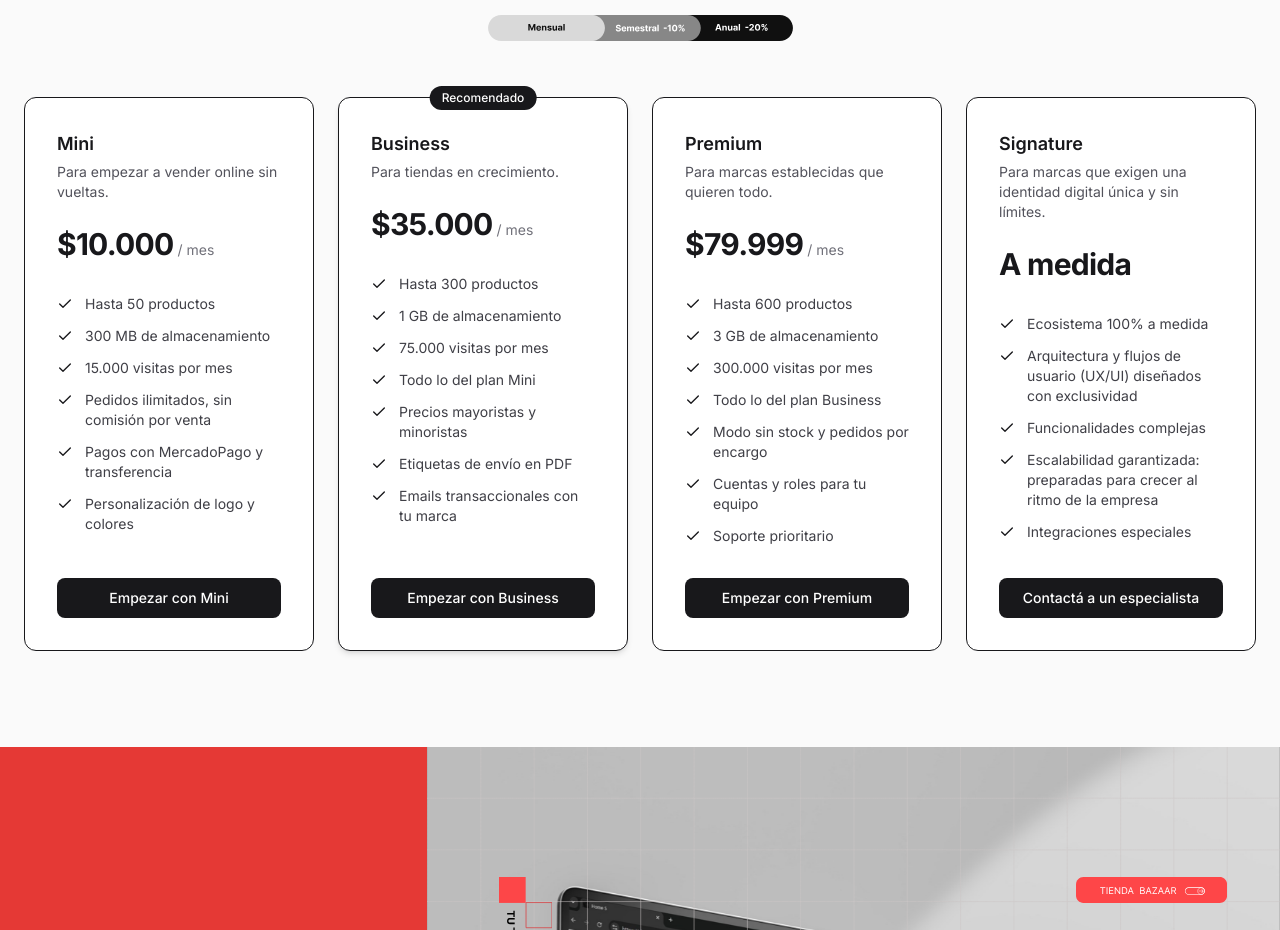
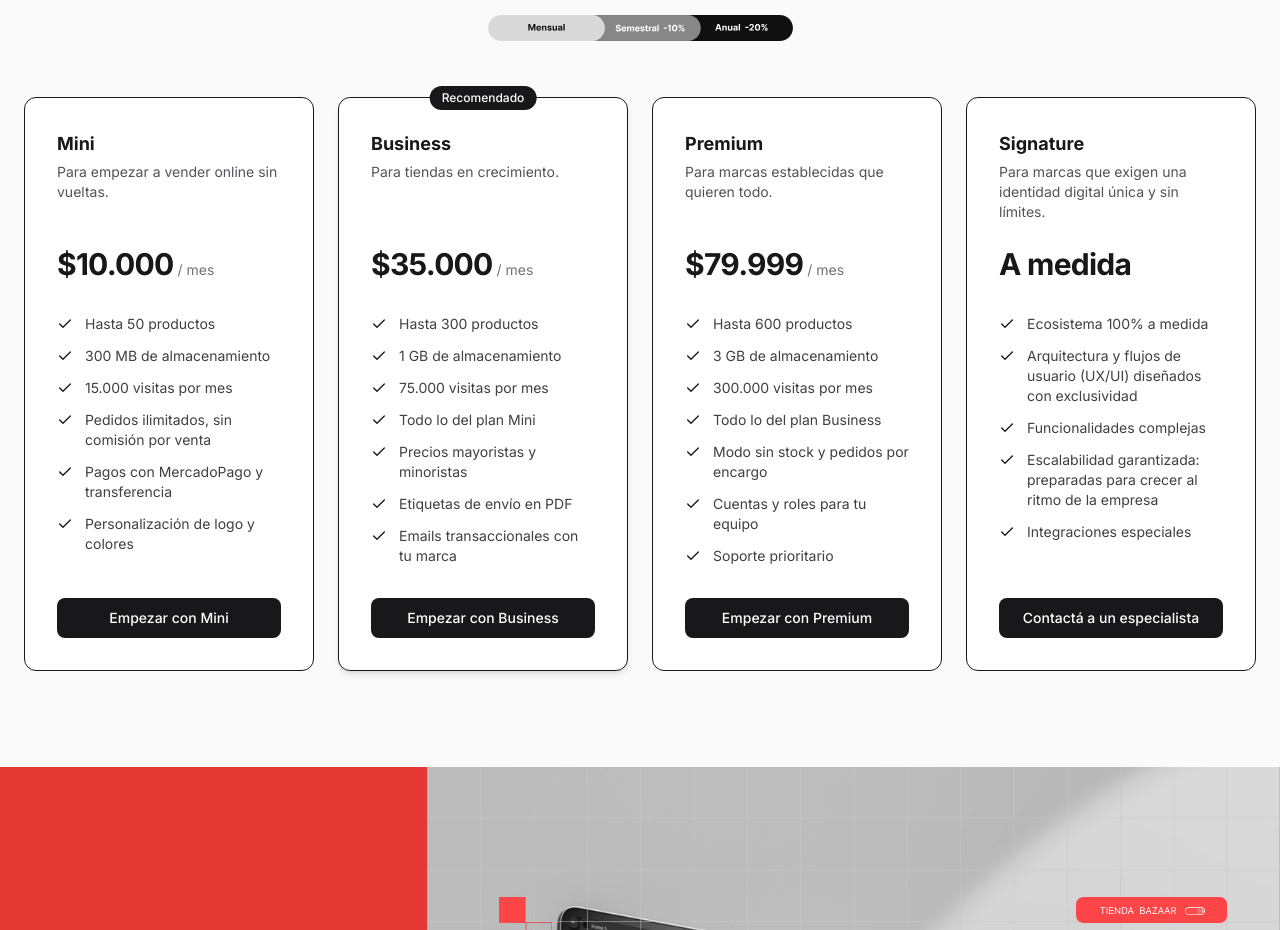
Before and after one commit to DMKo2002/gounuri-web, a Next.js app: page / in a window 1280 px wide. Shown: the part 6420-7350 px from the top of the page. Built offline with nearby package versions, Linux system fonts and the light colour scheme; no server answers.

Commit message:
Pricing: alinear precios de las 4 tarjetas

```diff
--- a/src/components/Pricing.tsx
+++ b/src/components/Pricing.tsx
@@ -44,8 +44,8 @@ export default function Pricing() {
                 </span>
               )}
 
-              <h3 className="text-lg font-semibold text-zinc-900">{plan.nombre}</h3>
-              <p className="mt-1 text-sm text-zinc-600">{plan.descripcion}</p>
+              <h3 className="text-lg font-bold text-zinc-900">{plan.nombre}</h3>
+              <p className="mt-1 min-h-[60px] text-sm text-zinc-600">{plan.descripcion}</p>
 
               <div className="mt-6">
                 <span className="text-3xl font-bold tracking-tight text-zinc-900">
@@ -74,8 +74,8 @@ export default function Pricing() {
 
           {/* Plan Signature — ecosistema a medida, sin precio fijo, se coordina con un especialista */}
           <div className="relative flex flex-col rounded-xl border border-zinc-900 bg-white p-8">
-            <h3 className="text-lg font-semibold text-zinc-900">Signature</h3>
-            <p className="mt-1 text-sm text-zinc-600">
+            <h3 className="text-lg font-bold text-zinc-900">Signature</h3>
+            <p className="mt-1 min-h-[60px] text-sm text-zinc-600">
               Para marcas que exigen una identidad digital única y sin límites.
             </p>
 
```
